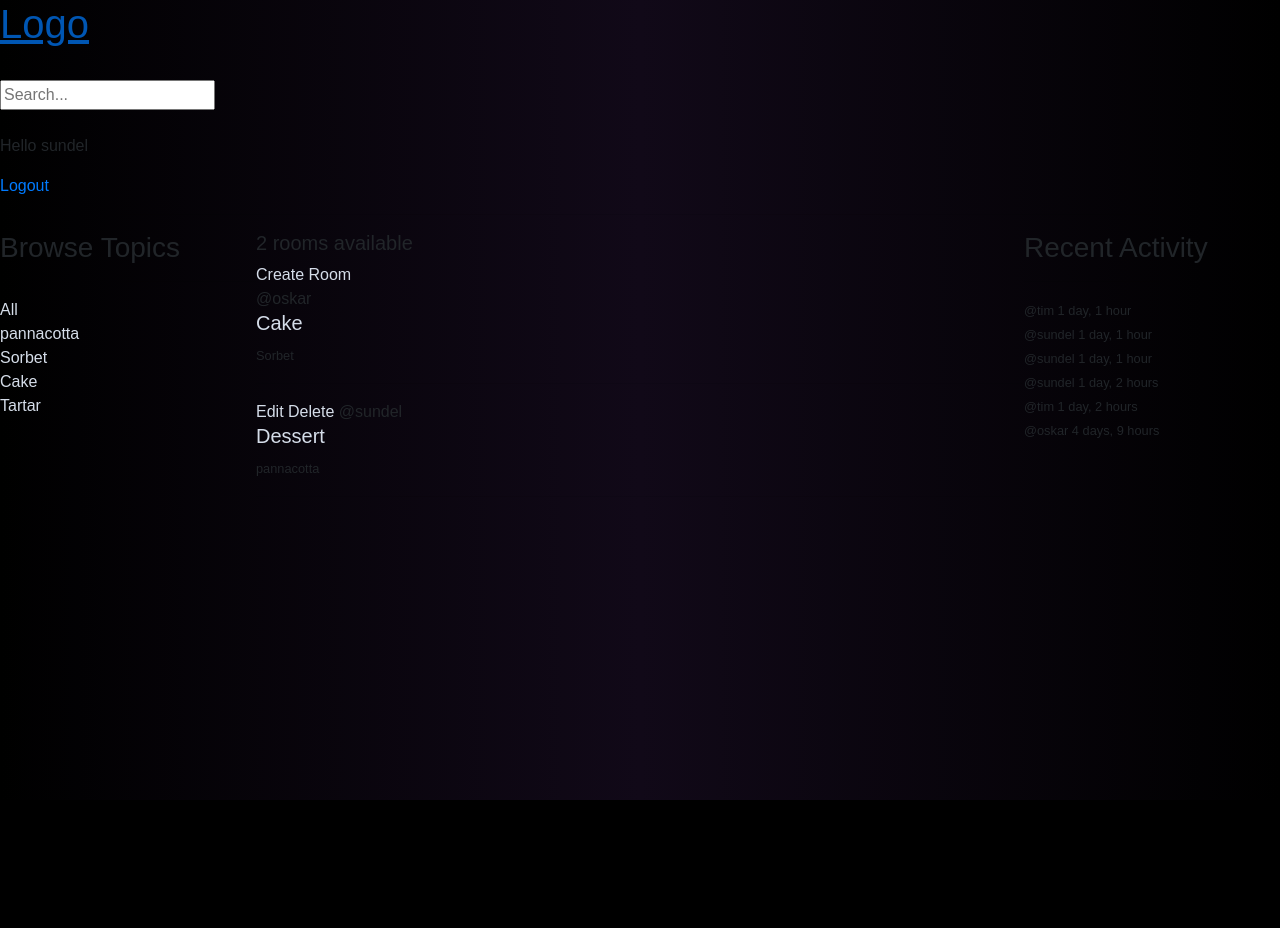
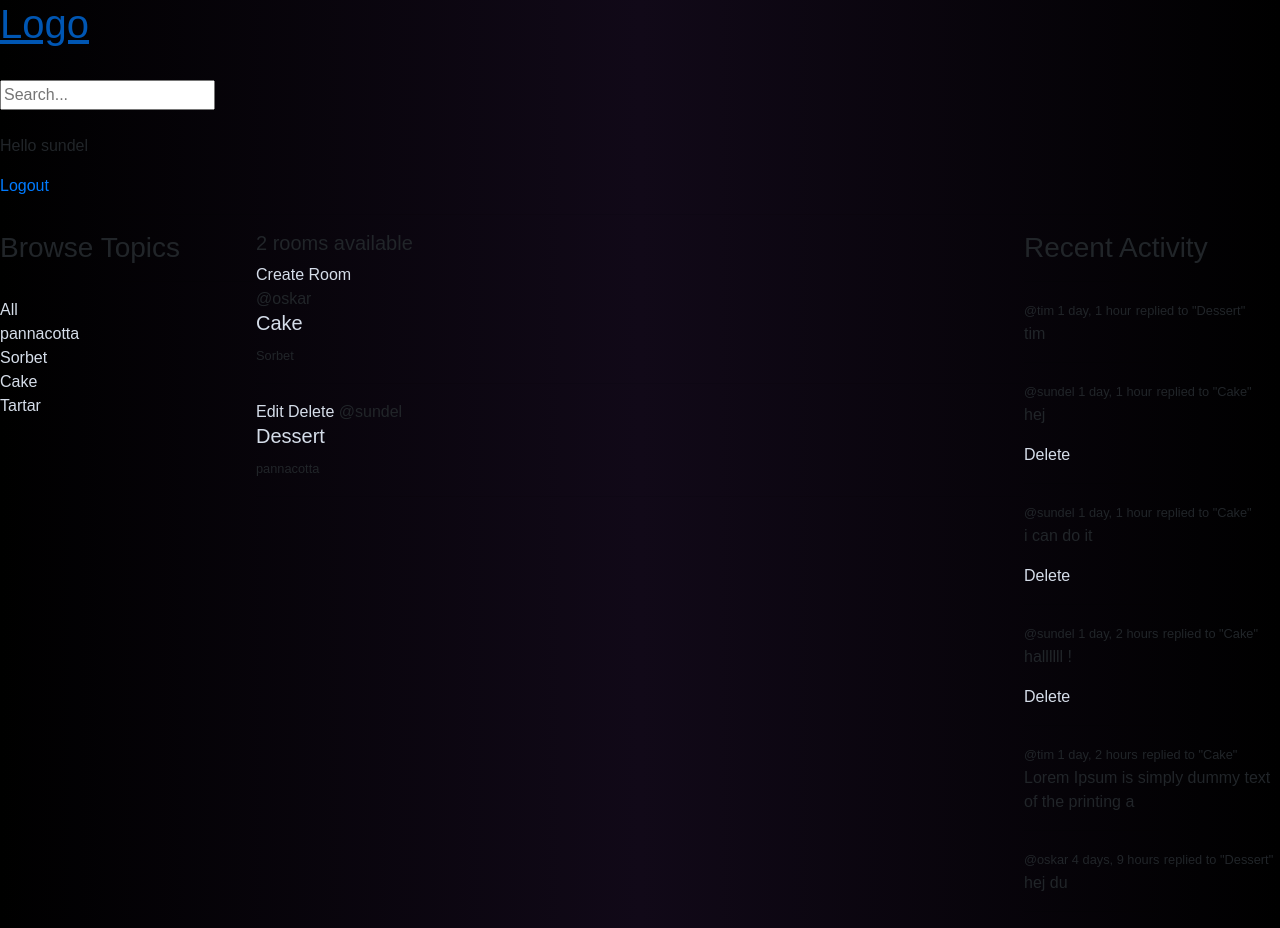
Before and after one commit to 5undel/knife-to-fork, a Django app: page /home in a window 1280 px wide. Before the commit the page ends 800 px from the top, so only its background shows below. Run offline with Django 3.2, Linux system fonts and the light colour scheme; a user stored in the database is signed in; data comes from the database, SQL or seed files in the repository; both versions use the stored data as it was after the commit; some libraries are stand-ins or nearby versions.

Commit message:
Add delete btn on recent activity feed

```diff
--- a/base/templates/base/home.html
+++ b/base/templates/base/home.html
@@ -42,6 +42,13 @@
         {% for message in room_messages %}
             <div>
                 <small>@{{message.user}}  {{message.created|timesince}}</small>
+                <small>replied to "{{message.room}}"</small>
+
+                <p>{{message}}</p>
+                {% if request.user == message.user %}
+                <a class="delet-btn" href="{% url 'delete-message' message.id %}">Delete</a>
+                {% endif %}
+                <hr>
             </div>
         {% endfor %}
     </div>
--- a/base/views.py
+++ b/base/views.py
@@ -76,8 +76,8 @@ def home(request):
     room_count = rooms.count()
     room_messages = Message.objects.all()
 
-
-    context = {'rooms': rooms, 'topics': topics, 'room_count': room_count, 'room_messages': room_messages}
+    context = {'rooms': rooms, 'topics': topics,
+               'room_count': room_count, 'room_messages': room_messages}
     return render(request, 'base/home.html', context)
 
 
@@ -148,11 +148,9 @@ def deleteRoom(request, pk):
 @login_required(login_url='login')
 def deleteMessage(request, pk):
     message = Message.objects.get(id=pk)
-
-    if request.user != Message.user:
-        return HttpResponse('You are not allowed here!!!')
-
+    if request.user != message.user:
+        return HttpResponse('You do not have permission to delet this!!')
     if request.method == 'POST':
         message.delete()
         return redirect('home')
-    return render(request, 'base/delete.html', {'obj': message})
+    return render(request, 'base/delete.html', {'object': message})
```
Also changed, not shown: db.sqlite3.
